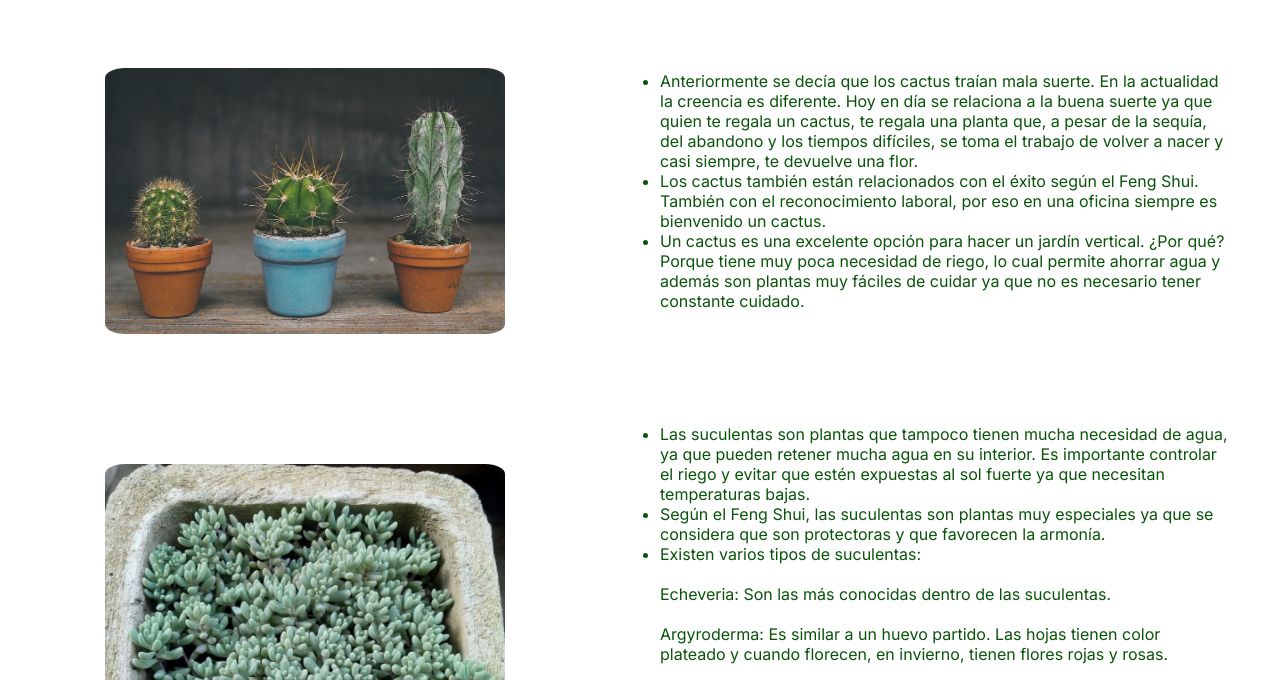
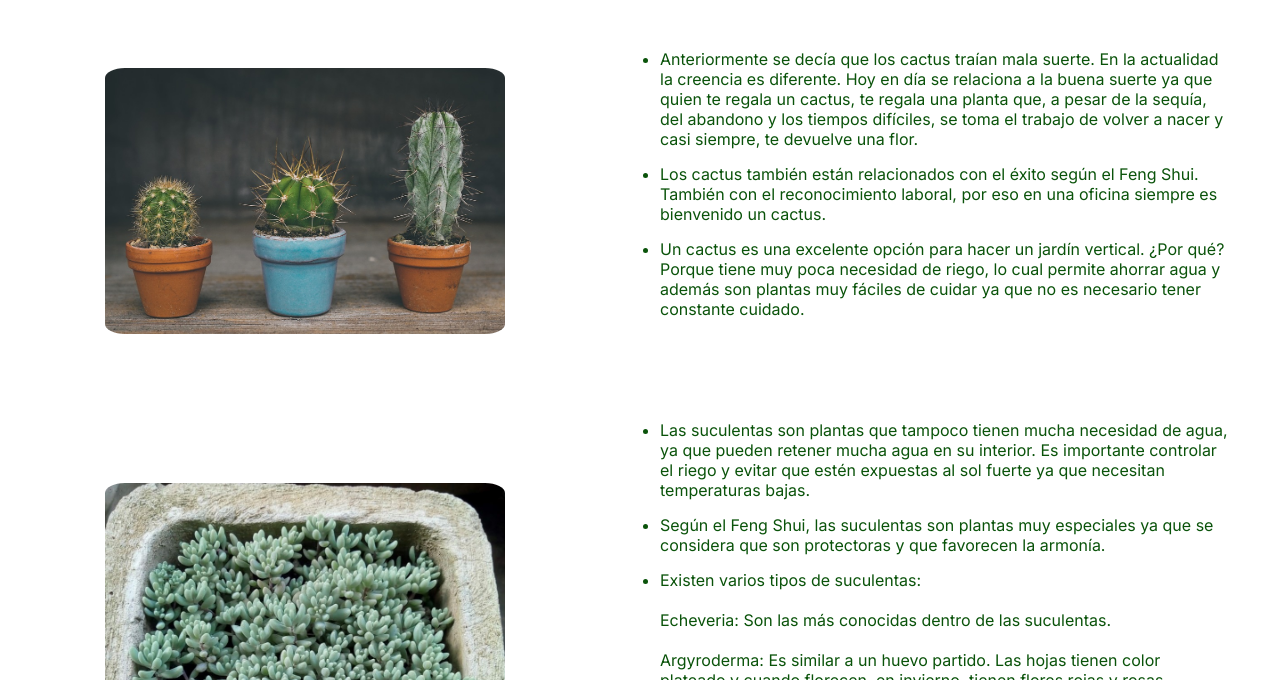
Before and after one commit to verostrizinec/susulenta, a plain HTML site: page index.html in a window 1280 px wide. Shown: the part 480-1160 px from the top of the page. Drawn offline with Linux system fonts and the light colour scheme.

Commit message:
alineacion-texto

```diff
--- a/css/main.css
+++ b/css/main.css
@@ -190,6 +190,7 @@ body {
     grid-template-areas:
     "cactus suculentas";
     margin-right: 50px;
+    margin-bottom: 5px;
     align-items: center;
     row-gap: 30px;
 }
@@ -201,7 +202,9 @@ body {
     text-align: left;
     font-family: 'Inter', sans-serif;
     font-size: 16px;
+    margin-bottom: 15px;
 }
+
 .cactus {
     color: rgb(10, 83, 10);
     font-size: medium;
@@ -209,6 +212,7 @@ body {
     text-align: left;
     font-family: 'Inter', sans-serif;
     font-size: 16px;
+    margin-bottom: 15px;
 
 }
 
```
